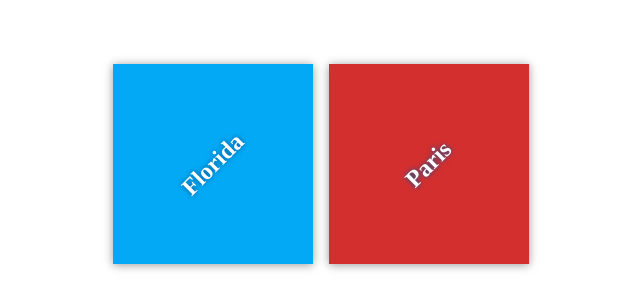
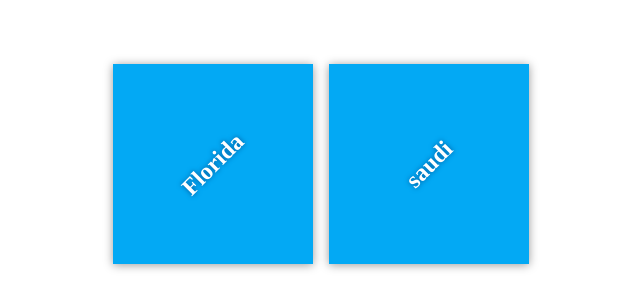
Before and after one commit to ssaa98777/my_travel_plans, a plain HTML site: page index.html in a window 1280 px wide. Shown: the part 236-544 px from the top of the page, without its empty margins (319-959 px from the left). Drawn offline with Linux system fonts and the light colour scheme; files that its build step writes are made by us from their sources.

Commit message:
Add starting destiration

```diff
--- a/index.html
+++ b/index.html
@@ -14,8 +14,8 @@
 <h2>Florida</h2>
 </div>
 
-<div class="destination" id="paris">
-<h2>Paris</h2>
+<div class="destination" id="saudi">
+<h2>saudi</h2>
 </div>
 </div>
 </div>
```
